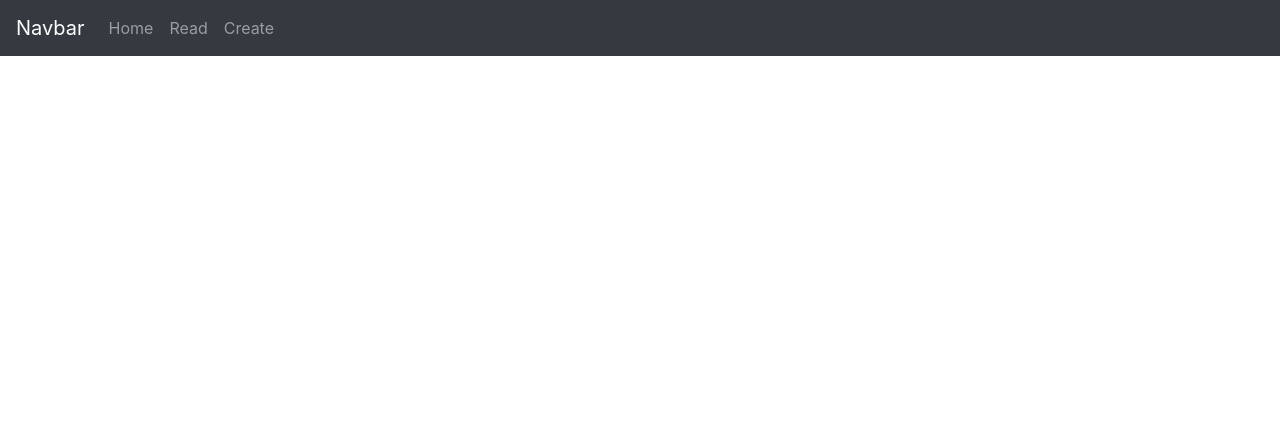
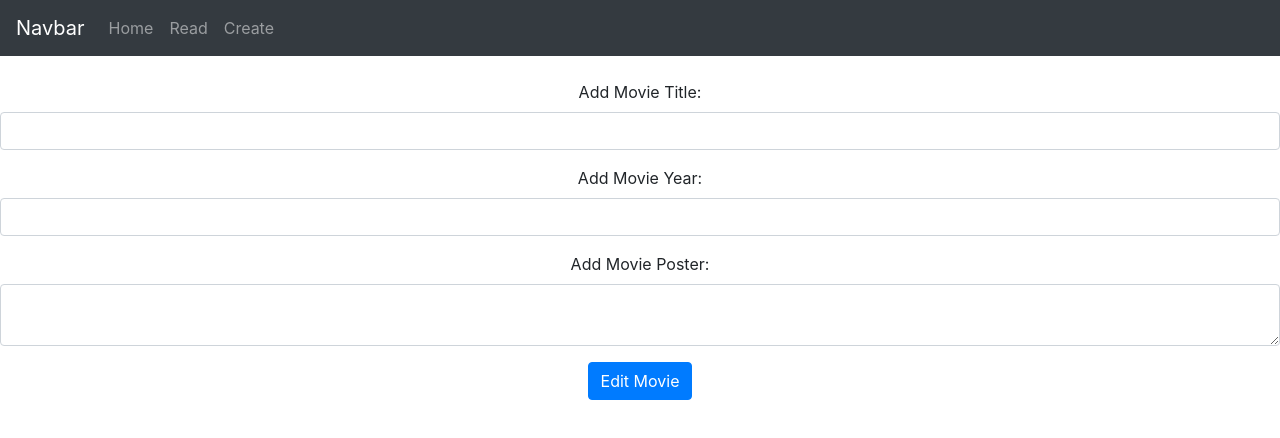
Before and after one commit to DillonHayes18/DataRepLab10, a React (Create React App) app: page /edit/1 in a window 1280 px wide. Shown: the top 438 px of the page. Built offline with nearby package versions, Linux system fonts and the light colour scheme; no server answers.

Commit message:
Complete

```diff
--- a/src/App.js
+++ b/src/App.js
@@ -10,6 +10,7 @@
 import { Create } from './components/create';
 import { Read } from './components/read';
 import { Content } from './components/content';
+import { Edit } from './components/edit';
 
 
 class App extends Component {
@@ -30,8 +31,10 @@
           <br />
           <Switch>
             <Route path='/' Component={Content} exact />
-            <Route path='/create' component={Create} exact />
-            <Route path='/read' component={Read} exact />
+            <Route path='/create' component={Create} />
+            <Route path='/read' component={Read} />
+            <Route path='/edit/:id' component={Edit}></Route>
+
           </Switch>
         </div>
       </Router>
--- /dev/null
+++ b/src/components/edit.js
@@ -0,0 +1,119 @@
+import React from 'react';
+import axios from 'axios';
+
+export class Edit extends React.Component {
+
+    constructor() {
+        super();
+
+        this.onSubmit = this.onSubmit.bind(this);
+        this.onChangeTitle = this.onChangeTitle.bind(this);
+        this.onChangeYear = this.onChangeYear.bind(this);
+        this.onChangePoster = this.onChangePoster.bind(this);
+
+        this.state = {
+            Title: '',
+            Year: '',
+            Poster: ''
+        }
+    }
+
+    componentDidMount(){
+        console.log(this.props.match.params.id);
+
+        axios.get('http://localhost:4000/api/movies/'+this.props.match.params.id)
+        .then(response =>{
+            this.setState({
+                _id:response.data._id, //one id defined here second db
+                Title:response.data.title,
+                Year:response.data.year,
+                Poster:response.data.poster
+            })
+        })
+        .catch((error) =>{
+            console.log(error);
+        })
+    }
+
+    onChangeTitle(e) {
+        this.setState({
+            Title: e.target.value
+        });
+    }
+
+    onChangeYear(e) {
+        this.setState({
+            Year: e.target.value
+        });
+    }
+
+    onChangePoster(e) {
+        this.setState({
+            Poster: e.target.value
+        });
+    }
+
+    onSubmit(e) {
+        e.preventDefault();
+        alert("Movie: " + this.state.Title + " " + this.state.Year + " " + this.state.Poster);
+
+        const newMovie = {
+            title: this.state.Title,
+            year: this.state.Year,
+            poster: this.state.Poster,
+            _id:this.state._id
+        }
+
+        axios.put('http://localhost:4000/api/movies/' +this.state._id,newMovie,)
+        .then(res =>{
+            console.log(res.data)
+        })
+        .catch((error) =>{
+            console.log(error);
+        })
+
+        // axios.post('http://localhost:4000/api/movies',newMovie)
+        // .then((res)=>{
+        //     console.log(res);
+        // })
+        // .catch((err)=>{
+        //     console.log(err);
+        // })
+    }
+
+    render() {
+        return (
+            <div className='App'>
+                <form onSubmit={this.onSubmit}>
+                    <div className="form-group">
+                        <label>Add Movie Title: </label>
+                        <input type='text'
+                            className='form-control'
+                            value={this.state.Title}
+                            onChange={this.onChangeTitle}></input>
+                    </div>
+                    <div className="form-group">
+                        <label>Add Movie Year: </label>
+                        <input type='text'
+                            className='form-control'
+                            value={this.state.Year}
+                            onChange={this.onChangeYear}></input>
+                    </div>
+                    <div className="form-group">
+                        <label>Add Movie Poster: </label>
+                        <textarea   type='text'
+                        className='form-control'
+                        value={this.state.Poster}
+                        onChange={this.onChangePoster}>
+                        </textarea>
+                    </div>
+                    <div className='form-group'>
+                        <input type='submit'
+                            value='Edit Movie'
+                            className='btn btn-primary'></input>
+                    </div>
+                </form>
+            </div>
+        );
+    }
+}
--- a/src/components/movieItem.js
+++ b/src/components/movieItem.js
@@ -1,5 +1,6 @@
 import React from 'react';
 import Card from 'react-bootstrap/Card';
+import {Link} from 'react-router-dom';
 
 export class MovieItem extends React.Component {
 
@@ -16,10 +17,8 @@
                             </footer>
                         </blockquote>
                     </Card.Body>
+                 <Link to={"/edit/"+ this.props.movie._id} className="btn btn-primary">Edit</Link>
                 </Card>
-
-
-
             </div>
         );
     }
```
Also changed, not shown: 1 other file (tests, documents, lock files or other folders).
